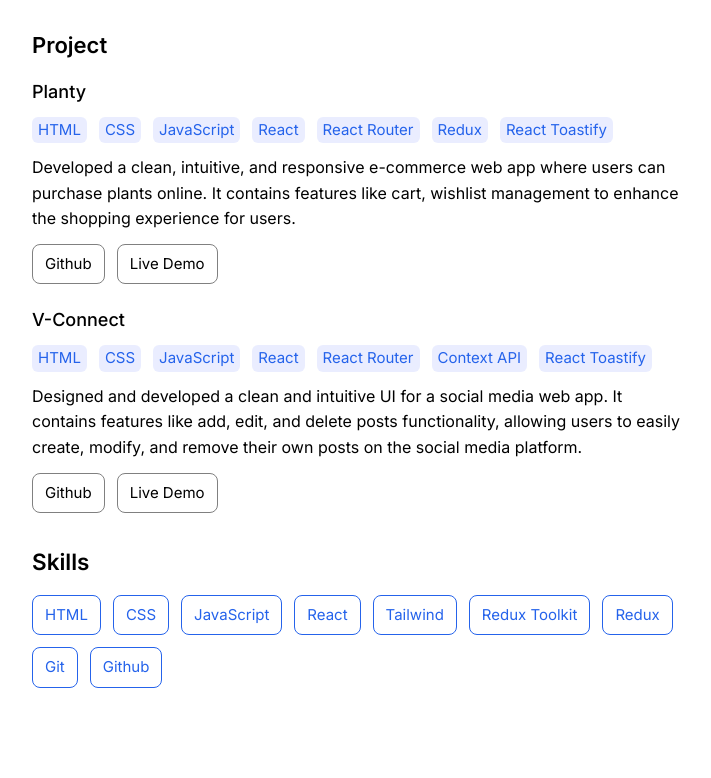
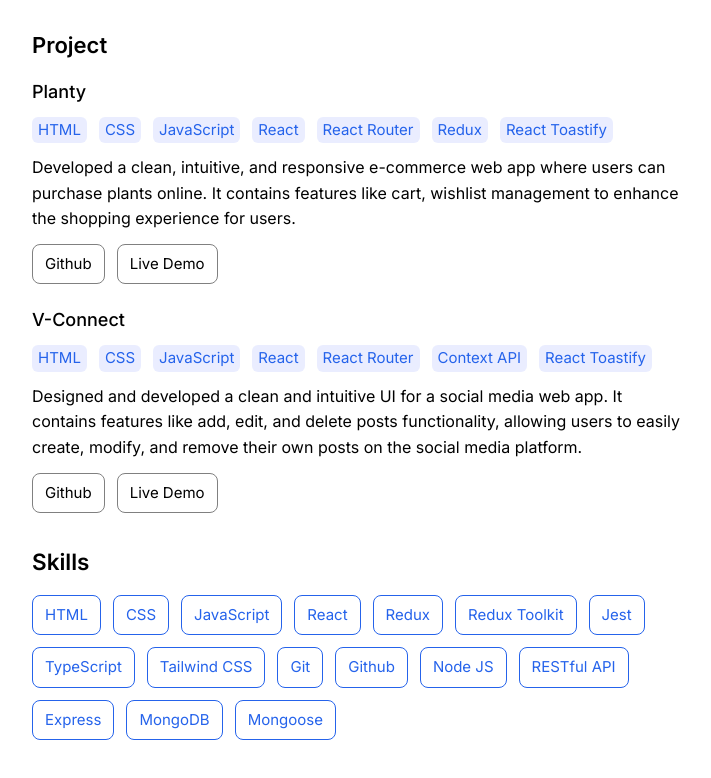
Before and after one commit to srinivas180/portfolio-2, a plain HTML site: page index.html in a window 1280 px wide. Shown: the part 1089-1867 px from the top of the page, without its empty margins (282-993 px from the left). Drawn offline with Linux system fonts and the light colour scheme.

Commit message:
added skills

```diff
--- a/index.html
+++ b/index.html
@@ -179,11 +179,18 @@
                     <span class="skills__tag">CSS</span>
                     <span class="skills__tag">JavaScript</span>
                     <span class="skills__tag">React</span>
-                    <span class="skills__tag">Tailwind</span>
+                    <span class="skills__tag">Redux</span>
                     <span class="skills__tag">Redux Toolkit</span>
-                    <span class="skills__tag">Redux</span>
+                    <span class="skills__tag">Jest</span>
+                    <span class="skills__tag">TypeScript</span>
+                    <span class="skills__tag">Tailwind CSS</span>
                     <span class="skills__tag">Git</span>
                     <span class="skills__tag">Github</span>
+                    <span class="skills__tag">Node JS</span>
+                    <span class="skills__tag">RESTful API</span>
+                    <span class="skills__tag">Express</span>
+                    <span class="skills__tag">MongoDB</span>
+                    <span class="skills__tag">Mongoose</span>
                 </div>
             </section>
         </main>
```
